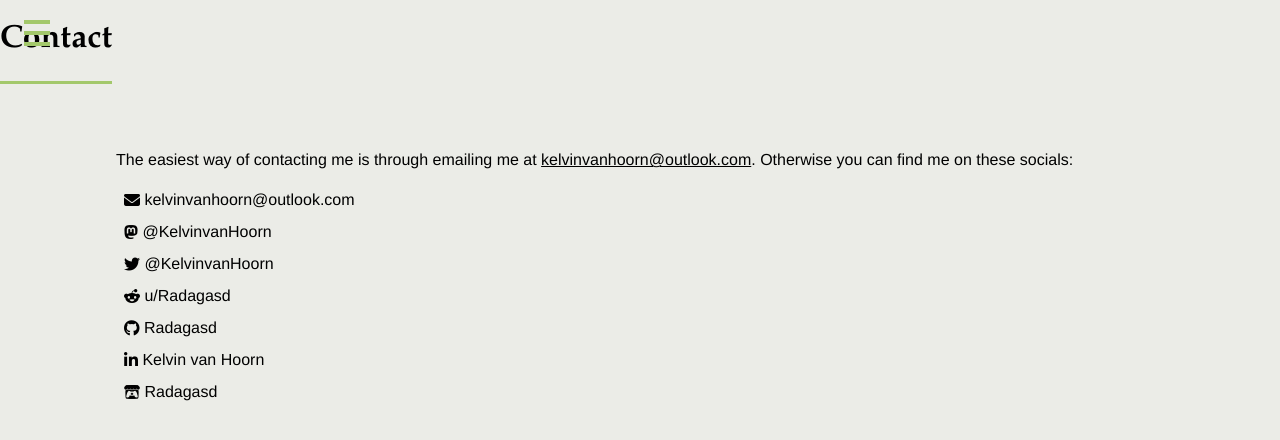
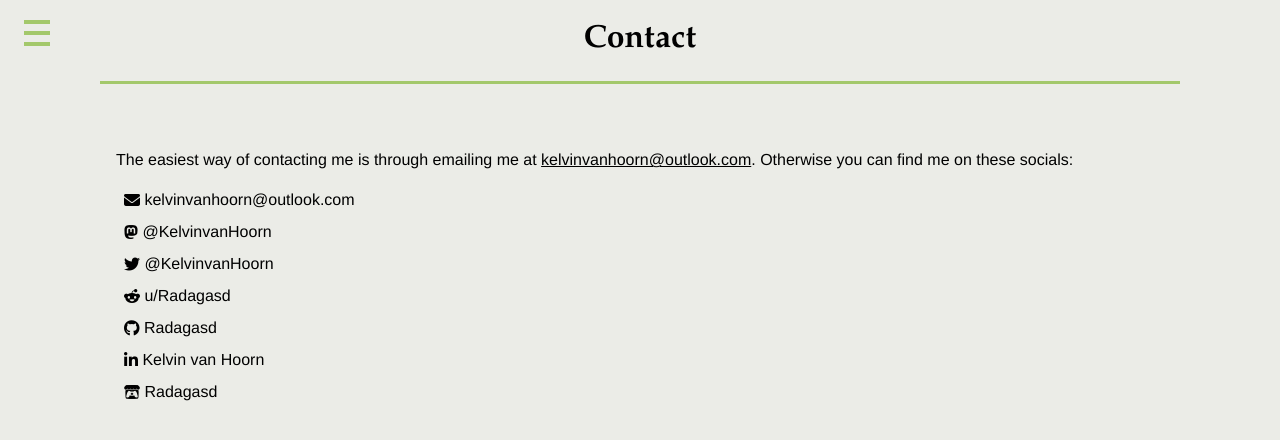
Before and after one commit to Radagasd/Radagasd.github.io, a Jekyll site: the page built from Contact/index.html, in a window 1280 px wide. Shown: the top 440 px of the page. Built offline with Jekyll 4.4.1, drawn with Linux system fonts in a browser that asks for light colours; nearby versions of some CDN libraries.

Commit message:
Fix title box

```diff
--- a/_includes/header.html
+++ b/_includes/header.html
@@ -5,6 +5,7 @@
     <header id="header">
 
         <div class="header-grid">
+            <div></div>
 
             <div class="title-box">
                 <div id="hamburger-menu">
@@ -25,9 +26,8 @@
                         <div class="menu__overlay"></div>
                     </label>
                 </div>
-                <div>
+
                 <h1>{{page.title}}</h1>
-                </div>
             </div>
 
             <div></div>
--- a/_sass/layout/_header.scss
+++ b/_sass/layout/_header.scss
@@ -51,9 +51,8 @@
     }
 
     .title-box{
-        // display: grid;
+        display: block;
         align-items: center;
-        // grid-template-columns: 0fr $mediumdevice-width 0fr;
 
         text-align: center;
         width: 100%;
@@ -61,10 +60,8 @@
         background-color: var(--bg-header);
 
         border-bottom: .2em solid var(--accent1);
-        // border-top: .2em solid var(--accent1);
 
         margin-bottom: 2em;
-        // margin-top: 1em;
     }
 
     @media screen and (max-width: $mediumdevice-width){
@@ -77,9 +74,5 @@
             width: 100%;
             z-index: 5;
         }
-
-        // .title-box{
-        //     grid-template-columns: auto auto 0rem;
-        // }
     }
 }
--- a/_sass/libs/_menu.scss
+++ b/_sass/libs/_menu.scss
@@ -13,6 +13,7 @@
 }
 
 .menu__btn {
+    display: block;
     position: fixed;
     top: 20px;
     left: calc(1rem + 8px); // Add box-shadow
@@ -123,7 +124,7 @@
     //     display: inline;
     // }
 
-    // .menu__btn {
-    //     position: relative;
-    // }
+    .menu__btn {
+        position: relative;
+    }
 }
```
